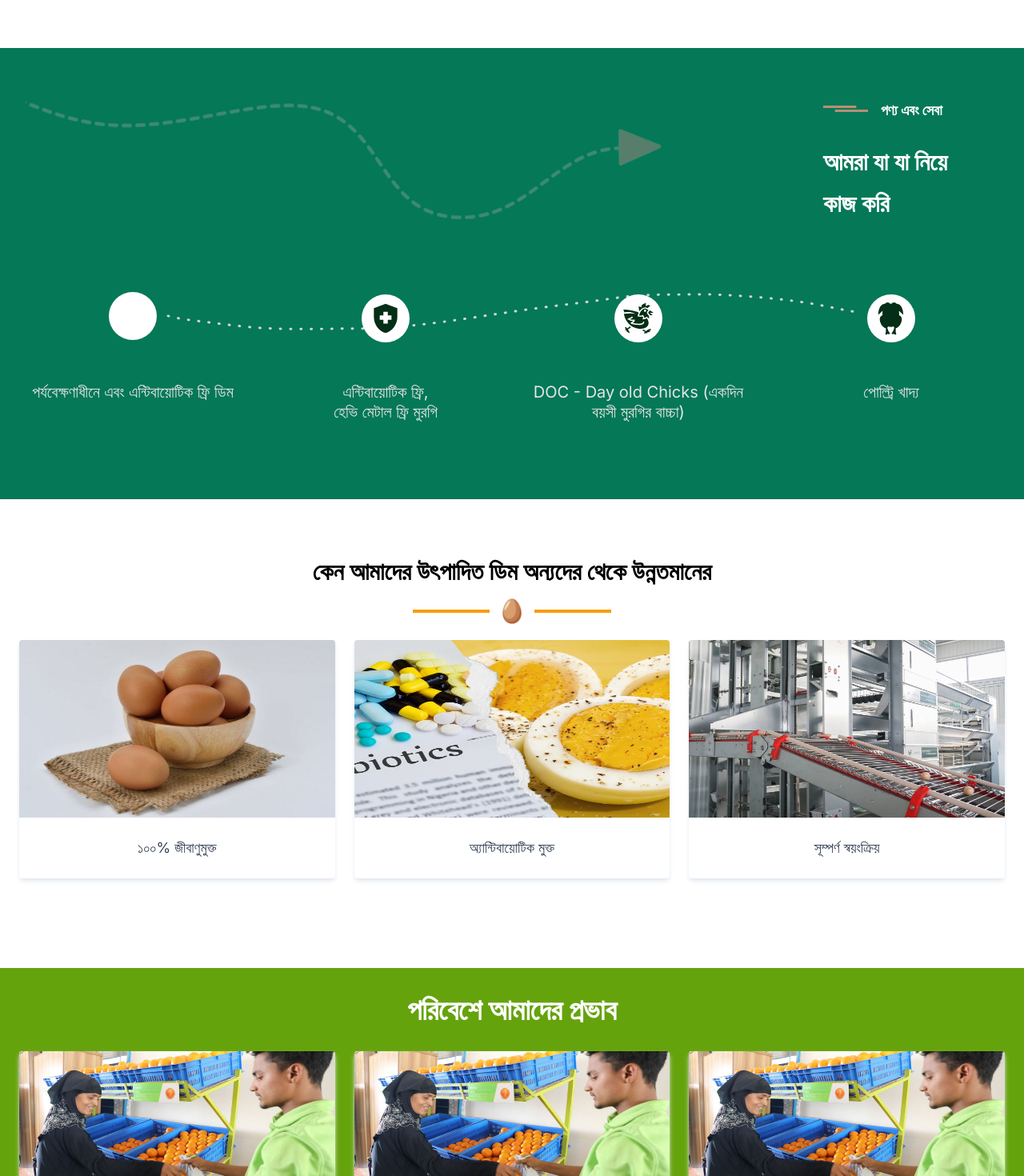
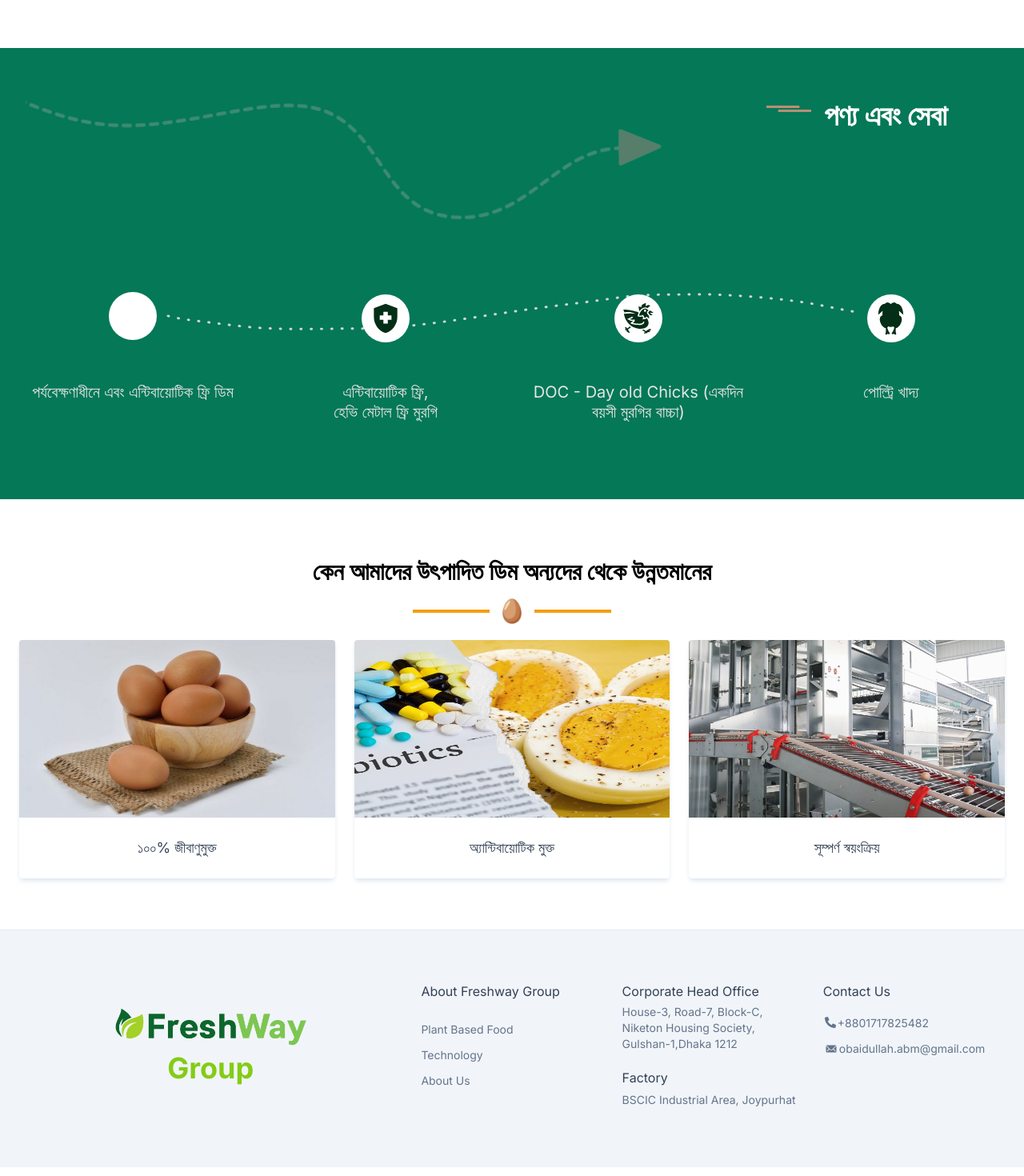
Before and after one commit to AveyBD/FreshWay-Multipage, a React (Vite) app: page / in a window 1280 px wide. Shown: the part 740-2210 px from the top of the page at 80% size. Built offline with nearby package versions, Linux system fonts and the light colour scheme; some icons are missing.

Commit message:
Content changes

```diff
--- a/src/components/home/SupplyChain.tsx
+++ b/src/components/home/SupplyChain.tsx
@@ -25,12 +25,12 @@ const SupplyChain = () => {
                         <div className='pr-16 text-3xl font-bold flex flex-col gap-4 font-saira text-white'>
                             <div className='flex gap-4 pb-4 ' >
                             <img src={Line} className='w-14 h-4 pt-2' />
-                                <p className='font-saira text-lg'>
+                                <p className='font-saira text-4xl'>
                                 পণ্য এবং সেবা
                                 </p>
                         </div>
-                            <span className=''>আমরা যা যা নিয়ে  </span>
-                            <span>কাজ করি</span>
+                            {/* <span className=''>আমরা যা যা নিয়ে  </span>
+                            <span>কাজ করি</span> */}
                          </div>
                             <img src={Line2} className='w-[800px]'/>
                         </div>
--- a/src/pages/Home.tsx
+++ b/src/pages/Home.tsx
@@ -10,7 +10,7 @@ export const Home = () => {
       <Hero/>
       <SupplyChain/>
       <OurEggs/>
-      <Impact/>
+      {/* <Impact/> */}
 
     </div>
   )
```
